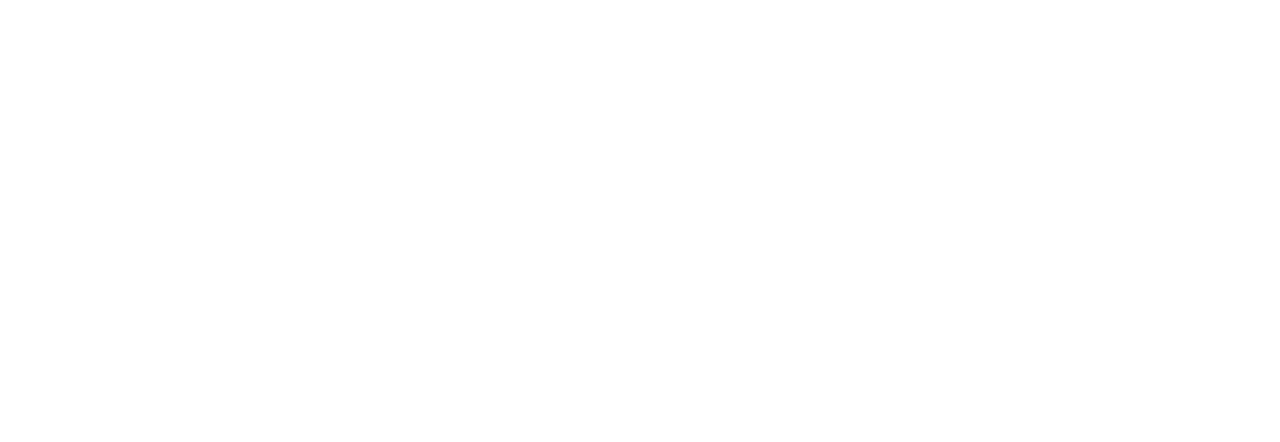
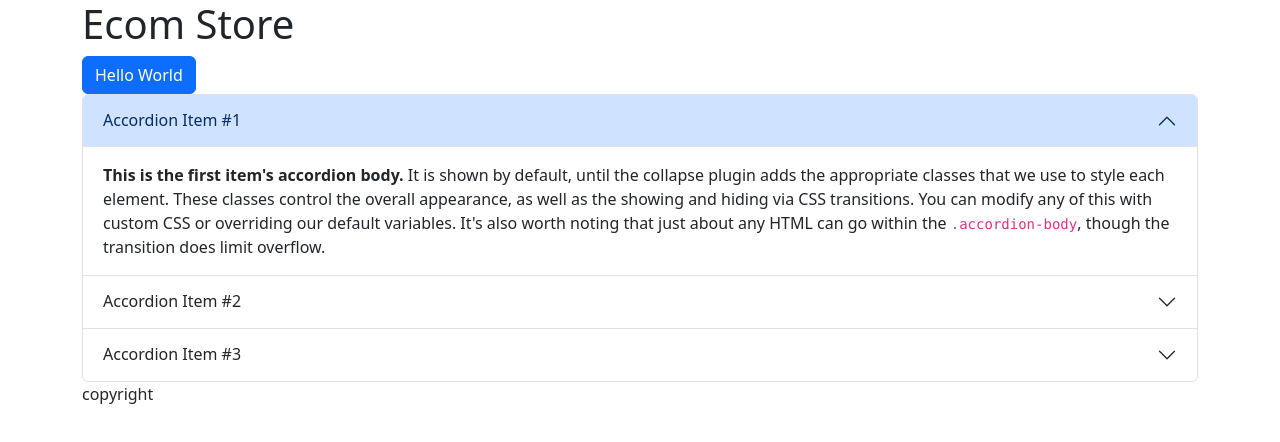
Before and after one commit to Fermain/bootstrap-grid-example, a website: page index.html in a window 1280 px wide. Drawn offline with nearby package versions, Linux system fonts and the light colour scheme; files that its build step writes are made by us from their sources.

Commit message:
Adding accordion and images

```diff
--- a/index.html
+++ b/index.html
@@ -9,5 +9,73 @@
 </head>
 <body>
 
+  <header>
+    <div class="container">
+      <h1>Ecom Store</h1>
+
+      <button class="btn btn-primary">Hello World</button>
+    </div>
+  </header>
+
+  <main>
+    <div class="container">
+      <div class="accordion" id="accordionExample">
+        <div class="accordion-item">
+          <h2 class="accordion-header">
+            <button class="accordion-button" type="button" data-bs-toggle="collapse" data-bs-target="#collapseOne" aria-expanded="true" aria-controls="collapseOne">
+              Accordion Item #1
+            </button>
+          </h2>
+          <div id="collapseOne" class="accordion-collapse collapse show" data-bs-parent="#accordionExample">
+            <div class="accordion-body">
+              <strong>This is the first item's accordion body.</strong> It is shown by default, until the collapse plugin adds the appropriate classes that we use to style each element. These classes control the overall appearance, as well as the showing and hiding via CSS transitions. You can modify any of this with custom CSS or overriding our default variables. It's also worth noting that just about any HTML can go within the <code>.accordion-body</code>, though the transition does limit overflow.
+            </div>
+          </div>
+        </div>
+        <div class="accordion-item">
+          <h2 class="accordion-header">
+            <button class="accordion-button collapsed" type="button" data-bs-toggle="collapse" data-bs-target="#collapseTwo" aria-expanded="false" aria-controls="collapseTwo">
+              Accordion Item #2
+            </button>
+          </h2>
+          <div id="collapseTwo" class="accordion-collapse collapse" data-bs-parent="#accordionExample">
+            <div class="accordion-body">
+              <strong>This is the second item's accordion body.</strong> It is hidden by default, until the collapse plugin adds the appropriate classes that we use to style each element. These classes control the overall appearance, as well as the showing and hiding via CSS transitions. You can modify any of this with custom CSS or overriding our default variables. It's also worth noting that just about any HTML can go within the <code>.accordion-body</code>, though the transition does limit overflow.
+            </div>
+          </div>
+        </div>
+        <div class="accordion-item">
+          <h2 class="accordion-header">
+            <button class="accordion-button collapsed" type="button" data-bs-toggle="collapse" data-bs-target="#collapseThree" aria-expanded="false" aria-controls="collapseThree">
+              Accordion Item #3
+            </button>
+          </h2>
+          <div id="collapseThree" class="accordion-collapse collapse" data-bs-parent="#accordionExample">
+            <div class="accordion-body">
+              <strong>This is the third item's accordion body.</strong> It is hidden by default, until the collapse plugin adds the appropriate classes that we use to style each element. These classes control the overall appearance, as well as the showing and hiding via CSS transitions. You can modify any of this with custom CSS or overriding our default variables. It's also worth noting that just about any HTML can go within the <code>.accordion-body</code>, though the transition does limit overflow.
+            </div>
+          </div>
+        </div>
+      </div>
+
+      <div class="gallery d-none">
+        <img class="img-fluid" src="assets/black-rhino.webp" alt="">
+        <img class="img-fluid" src="assets/white-rhino.webp" alt="">
+        <img class="img-fluid" src="assets/giraffe.webp" alt="">
+        <img class="img-fluid" src="assets/roan.webp" alt="">
+        <img class="img-fluid" src="assets/impala.webp" alt="">
+        <img class="img-fluid" src="assets/buffalo.webp" alt="">
+      </div>
+
+
+    </div>
+  </main>
+
+  <footer>
+    <div class="container">
+      copyright
+    </div>
+  </footer>
+
 </body>
 </html>
```
